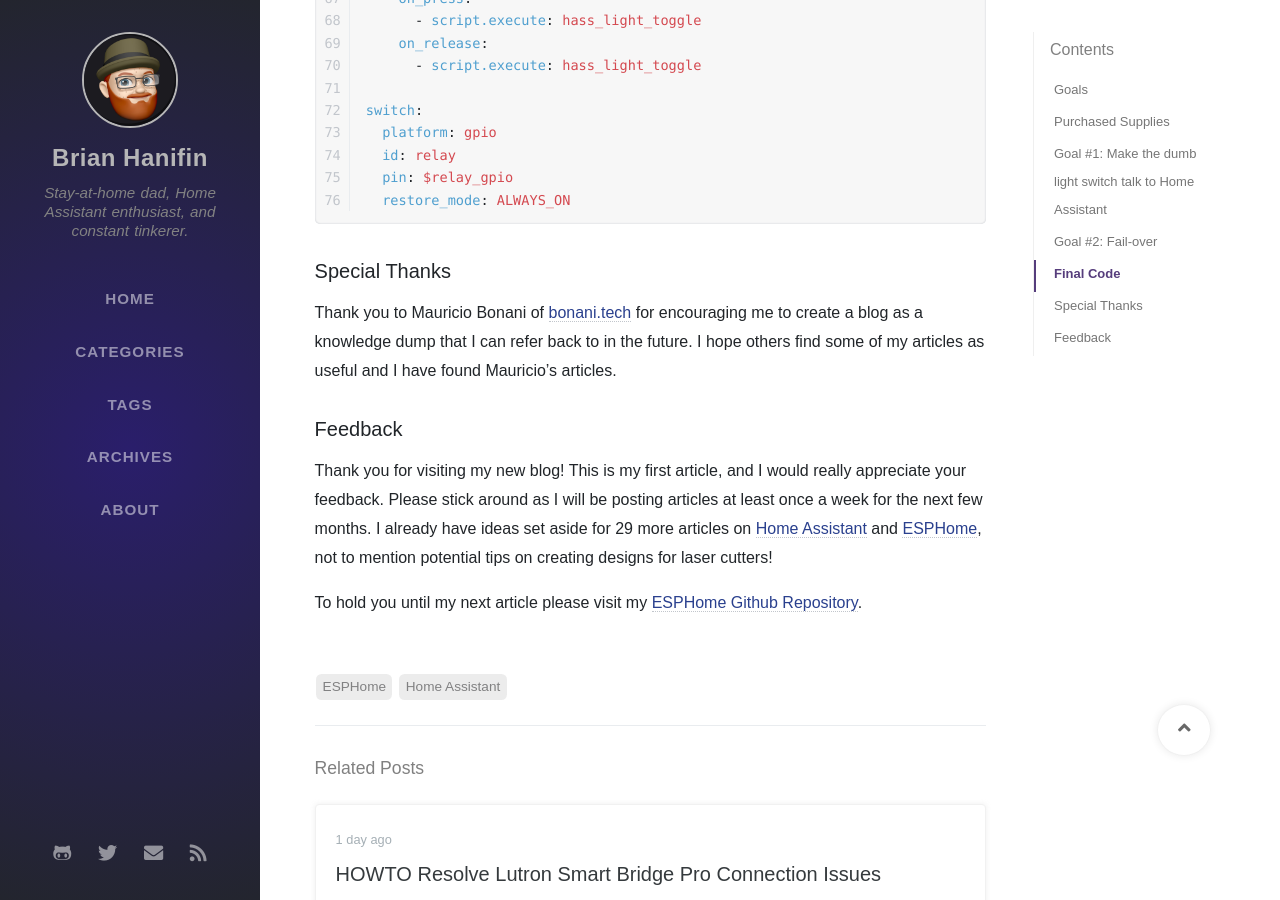
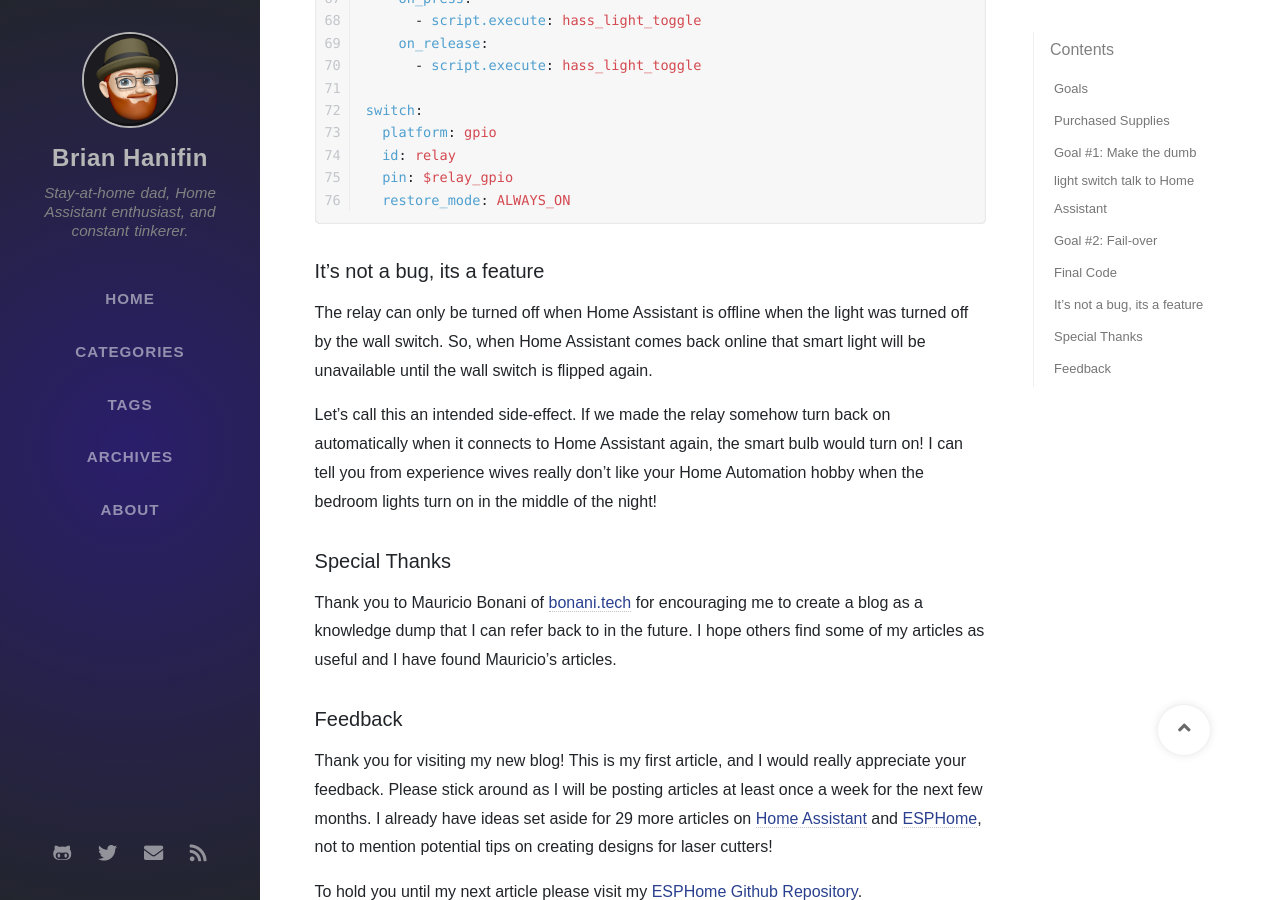
Before and after one commit to brianhanifin/brianhanifin.com, a Jekyll site: the page built from _posts/2019-12-11-esphome-shelly1-dumb-light-switch-smart.md, in a window 1280 px wide and 900 px high, scrolled down 4495 px. Built offline with Jekyll 4.4.1, drawn with Linux system fonts in a browser that asks for light colours; nearby versions of some CDN libraries; some web fonts are replaced; comment, search, counter and statistics services are not loaded.

Commit message:
Update 2019-12-11-esphome-shelly1-dumb-light-switch-smart.md
Added section "It's not a bug, its a feature"

````diff
--- a/_posts/2019-12-11-esphome-shelly1-dumb-light-switch-smart.md
+++ b/_posts/2019-12-11-esphome-shelly1-dumb-light-switch-smart.md
@@ -4,7 +4,7 @@ date: 2019-12-11 7:00:00 -0800
 categories: [Project]
 tags: [ESPHome, Home Assistant]
 seo:
-  date_modified: 2019-12-11 13:30:00 -0800
+  date_modified: 2019-12-13 11:50:00 -0800
 ---
 
 ## Project: Smart light switch with offline fail-over
@@ -197,6 +197,12 @@ switch:
   restore_mode: ALWAYS_ON
 ```
 
+### It's not a bug, its a feature
+
+The relay can only be turned off when Home Assistant is offline when the light was turned off by the wall switch. So, when Home Assistant comes back online that smart light will be unavailable until the wall switch is flipped again.
+
+Let's call this an intended side-effect. If we made the relay somehow turn back on automatically when it connects to Home Assistant again, the smart bulb would turn on! I can tell you from experience wives really don't like your Home Automation hobby when the bedroom lights turn on in the middle of the night!
+
 ### Special Thanks
 
 Thank you to Mauricio Bonani of [bonani.tech][bonanitech] for encouraging me to create a blog as a knowledge dump that I can refer back to in the future. I hope others find some of my articles as useful and I have found Mauricio's articles.
````
